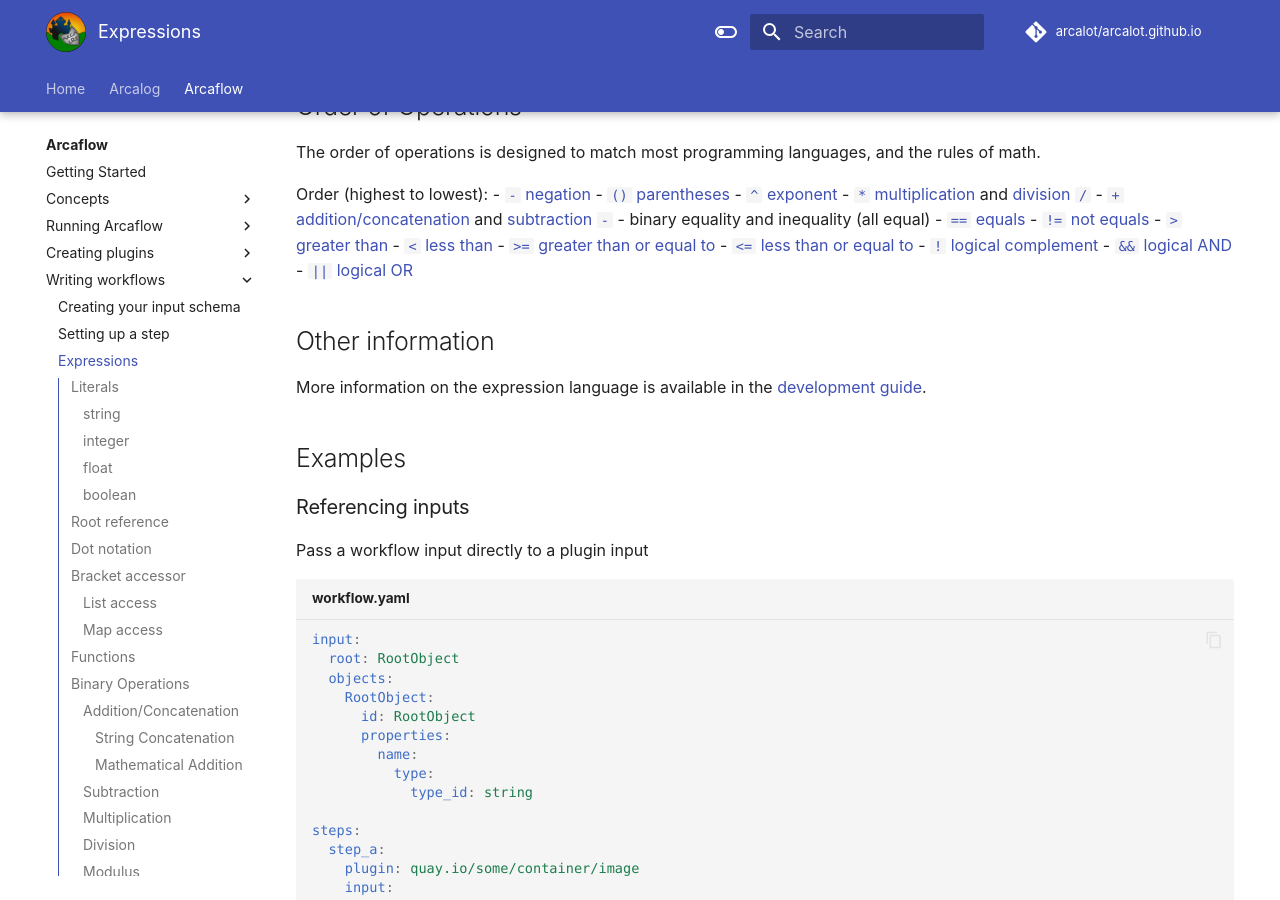
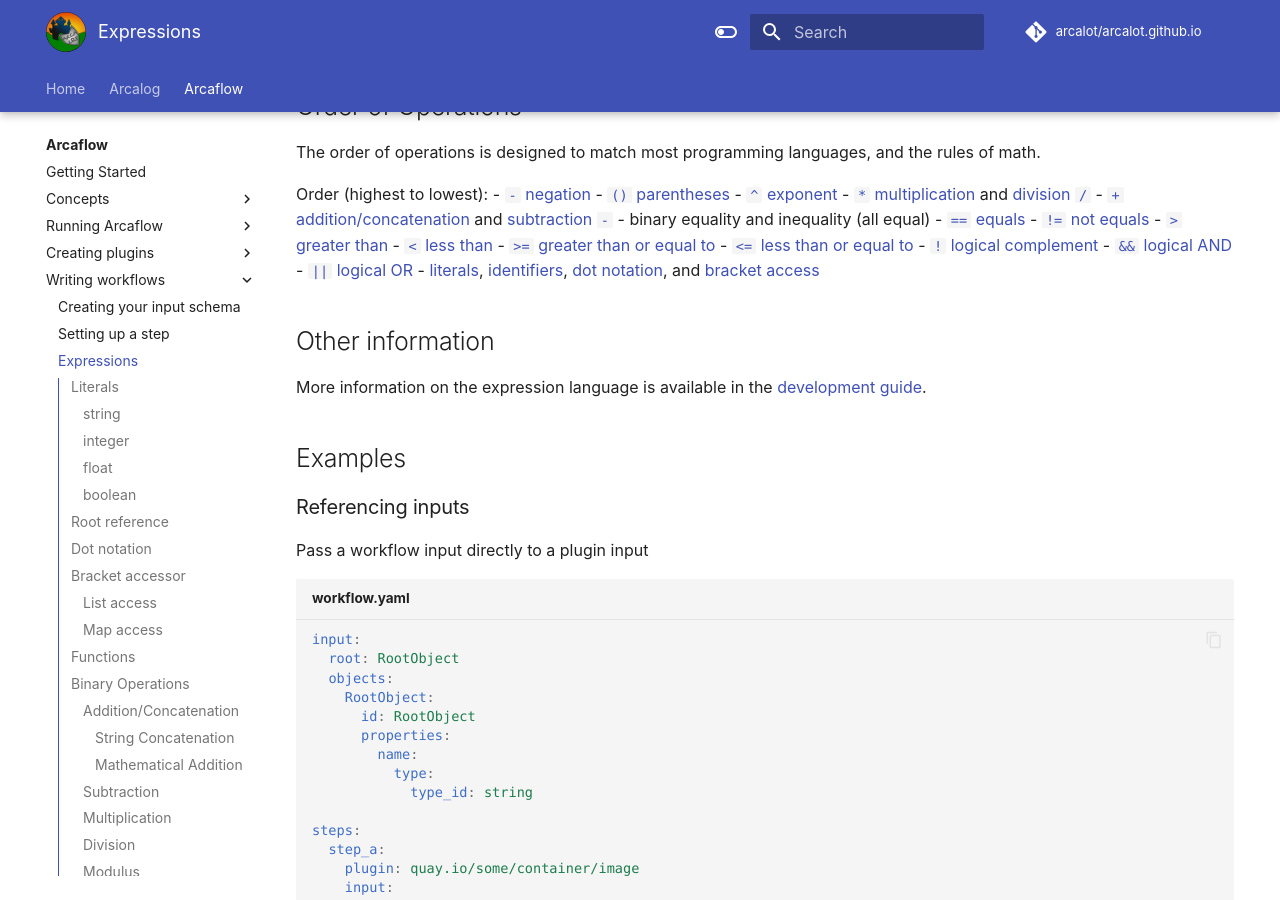
Before and after one commit to arcalot/arcalot.github.io, an MkDocs documentation site: the page built from docs/arcaflow/workflows/expressions.md, in a window 1280 px wide and 900 px high, scrolled down 7457 px. Built offline with MkDocs 1.6.1 and Material for MkDocs 9.7.7, drawn with Linux system fonts in a browser that asks for light colours; comment, search, counter and statistics services are not loaded.

Commit message:
Added to order of operations list

```diff
--- a/docs/arcaflow/workflows/expressions.md
+++ b/docs/arcaflow/workflows/expressions.md
@@ -317,6 +317,7 @@ Order (highest to lowest):
  - [`! ` logical complement](#logical-complement)
  - [`&&` logical AND](#logical-and)
  - [`||` logical OR](#logical-or)
+ - [literals](#literals), [identifiers](#root-reference), [dot notation](#dot-notation), and [bracket access](#bracket-accessor)
 
 ## Other information
 
```
